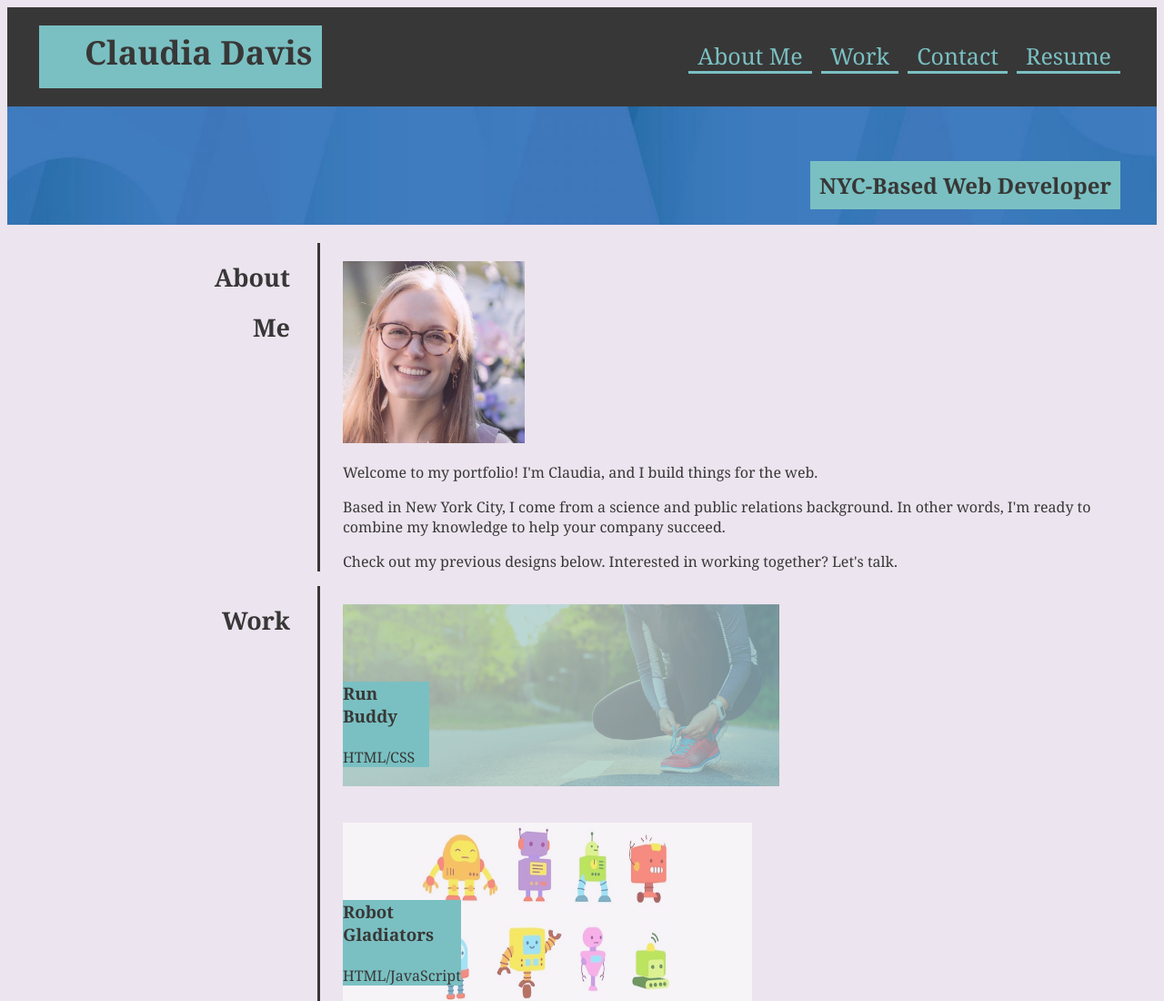
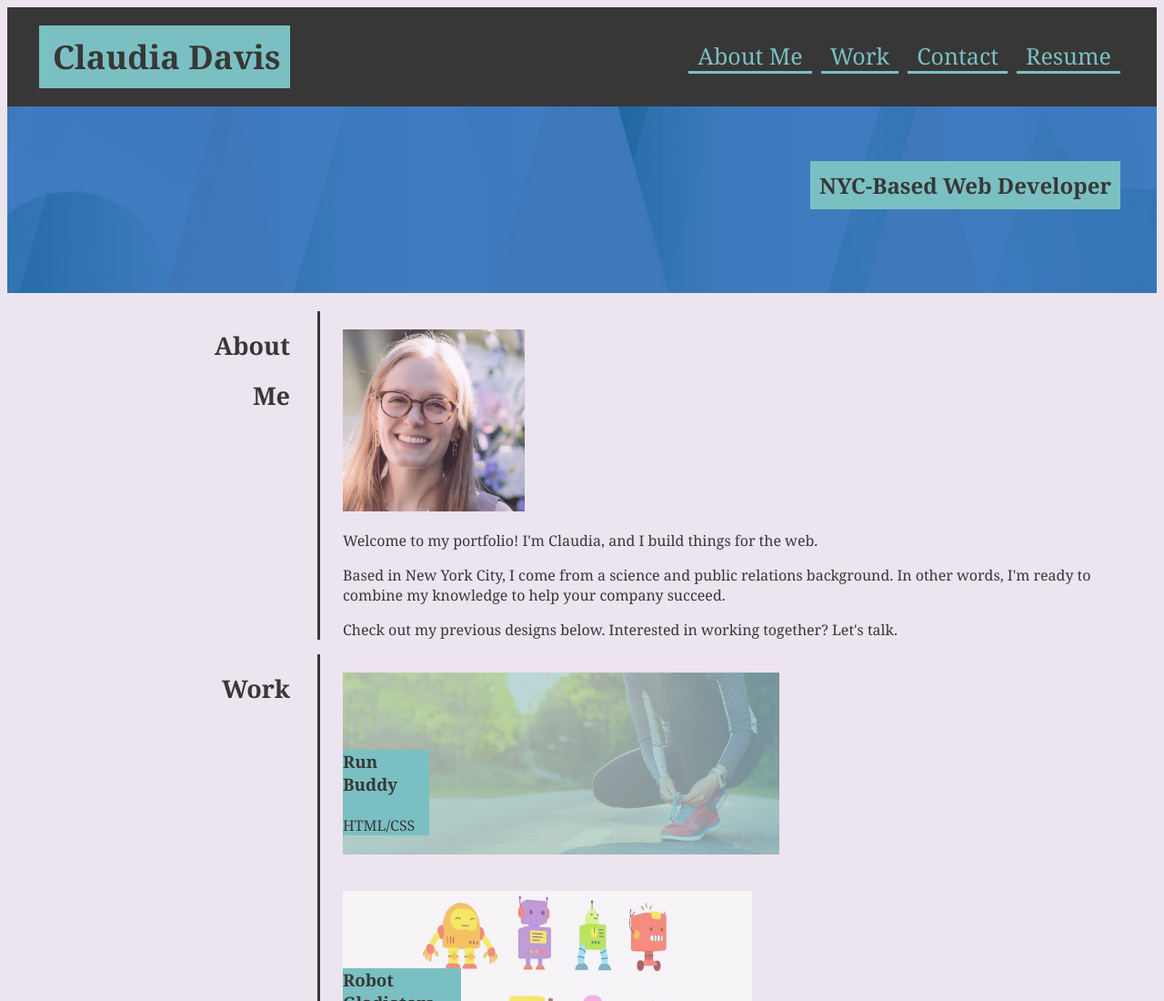
Before and after one commit to ccd330/claudiacodes, a plain HTML site: page index.html in a window 1280 px wide. Shown: the top 1100 px of the page at 91% size. Drawn offline with Linux system fonts and the light colour scheme.

Commit message:
readme file image

```diff
--- a/assets/css/style.css
+++ b/assets/css/style.css
@@ -19,7 +19,6 @@ header {
   background-size: cover;
   background-position: 100%;
   background-attachment: fixed;
-  z-index: 9999;
 }
 
 header h1 {
@@ -28,7 +27,9 @@ header h1 {
   font-size: 36px;
   background-color: #7ac0c2;
   color: rgb(56, 55, 55);
-  padding: 5px 10px 0px 50px;
+  padding: 10px 10px 10px 15px;
+  float: left;
+  position: relative;
 }
 
 header a {
@@ -73,7 +74,7 @@ header nav ul li a {
   padding: 40px;
   justify-content: flex-end;
   position: relative;
-  height: 50px;
+  height: 125px;
 }
 
 .hero h2 {
--- a/index.html
+++ b/index.html
@@ -9,6 +9,7 @@
   </head>
   <body>
     <!-- HEADER/NAV BEGINS with links to about me, work, and contact me -->
+    <div class="full-width">
     <header>
       <h1>
         <a href="/">Claudia Davis</a>
@@ -39,6 +40,7 @@
       <!--subtitle right aligned -->
       <h2>NYC-Based Web Developer</h2>
     </section>
+    </div>
 
     <!--HERO SECTION WITH SUBTITLE ENDS -->
 
```
Also changed, not shown: assets/images/Screen Shot 2021-12-30 at 5.31.19 PM.png (added), 2 other files.
